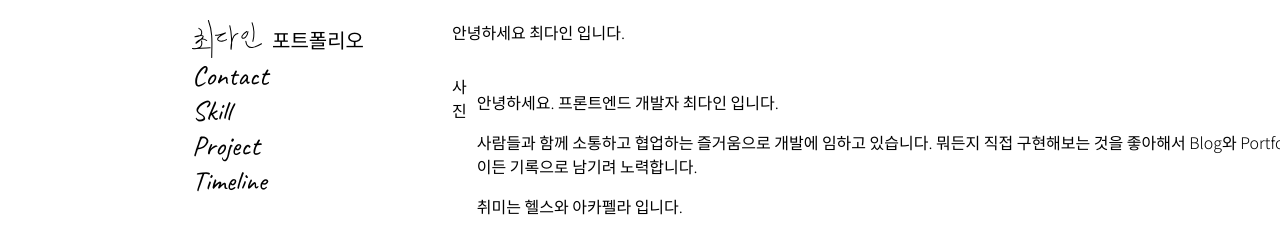
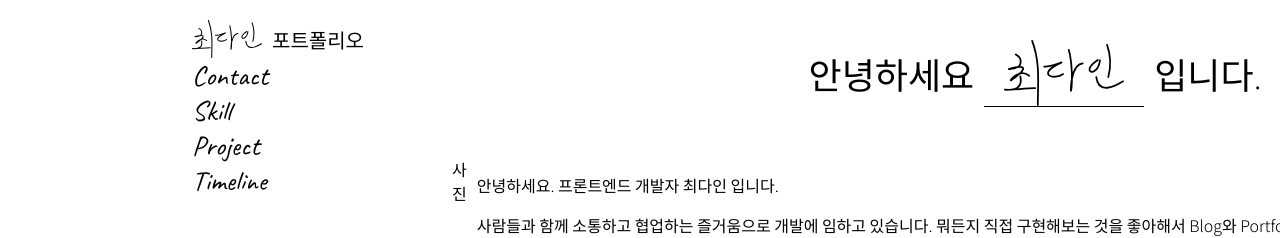
Before and after one commit to da-in/resume, a React (Create React App) app: page / in a window 1280 px wide. Shown: the top 238 px of the page. Built offline with nearby package versions, Linux system fonts and the light colour scheme.

Commit message:
:sparkles: Title Layout
Title Layout #3

```diff
--- a/src/section/Title.js
+++ b/src/section/Title.js
@@ -1,6 +1,33 @@
 import React from 'react';
+import styled from 'styled-components';
+import sign from '../assets/choidain.svg';
+
+const TitleContainer = styled.div`
+    display: flex;
+    justify-content: center;
+    align-items: center;
+    gap: 10px;
+    font-weight: 100;
+    font-size: 36px;
+    padding: 20px 0px;
+`;
+
+const SignContainer = styled.div`
+    display: flex;
+    justify-content: center;
+    width: 160px;
+    border-bottom: solid 1px;
+`;
 
 function Title() {
-    return <div>안녕하세요 최다인 입니다.</div>;
+    return (
+        <TitleContainer>
+            <span>안녕하세요</span>
+            <SignContainer>
+                <img src={sign} alt="sign" width="120px" />
+            </SignContainer>
+            <span>입니다.</span>
+        </TitleContainer>
+    );
 }
 export default Title;
```
